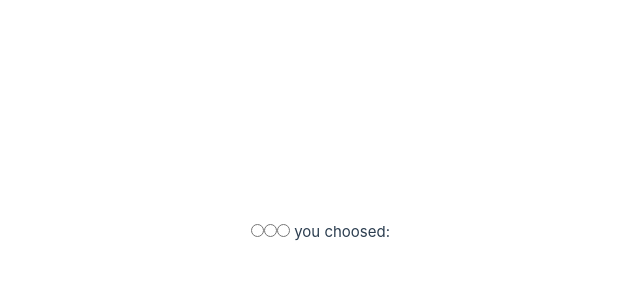
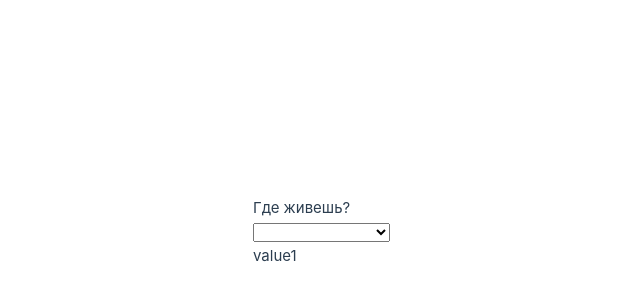
Before and after one commit to SebrianFoxy/ABC_Vue, a Vue app: page / in a window 1280 px wide. Shown: the part 168-468 px from the top of the page, without its empty margins (250-890 px from the left). Built offline with nearby package versions, Linux system fonts and the light colour scheme.

Commit message:
Задание49

```diff
--- a/src/App.vue
+++ b/src/App.vue
@@ -1,9 +1,12 @@
 <template>
 	<div>
-    <input name="radio" type="radio" v-model="choice" value="v1">
-	  <input name="radio" type="radio" v-model="choice" value="v2">
-	  <input name="radio" type="radio" v-model="choice" value="v3">
-    you choosed: {{ choice }}
+    <p>Где живешь?</p>
+  <select v-model="selected">
+		<option>В Рассия</option>
+		<option>Где-то</option>
+		<option>На планете Земля</option>
+	</select>
+    <p>{{ selected }}</p>
   </div>
 </template>
 
@@ -11,7 +14,7 @@
   export default{
     data(){
       return{
-        choice: '',
+        selected: 'value1',
       }
     },
     methods: {
```
